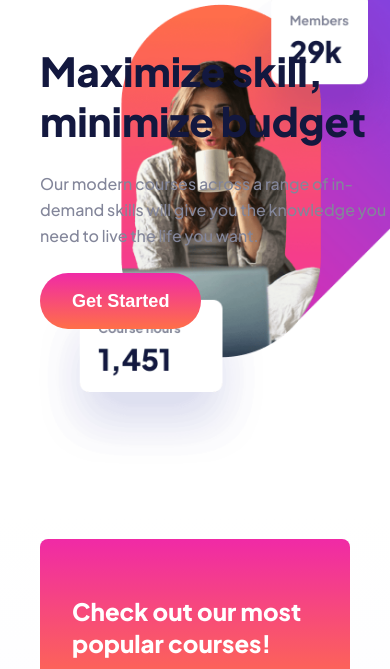
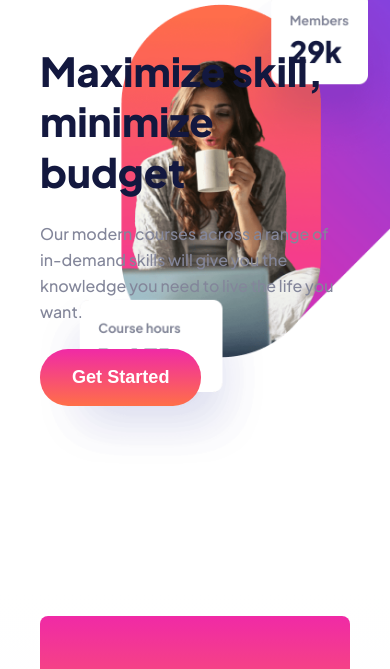
Before and after one commit to jefflangtech/elearning-landing-page, a plain HTML site: page index.html in a window 390 px wide. Shown: the part 121-790 px from the top of the page. Drawn offline with Linux system fonts and the light colour scheme.

Commit message:
Added break points between desktop and table for the header section

```diff
--- a/resources/css/index.css
+++ b/resources/css/index.css
@@ -150,10 +150,15 @@ header {
   margin-right: 1rem;
 }
 
+main {
+  background-image: linear-gradient(#ffffff, #f0f1ff);
+}
+
 .courses {
+  max-width: 118rem;
   --grid-column-gap: 1.88rem;
   padding-inline: 10.3rem;
-  background-image: linear-gradient(#ffffff, #f0f1ff);
+  margin-inline: auto;
   display: grid;
   grid-template-columns: repeat(auto-fill, minmax(max(16.5rem, calc((100% / 3) - var(--grid-column-gap))), 1fr));
   row-gap: 3.5rem;
@@ -213,6 +218,48 @@ footer {
 
 /* Media Queries */
 
+/* Break Point 1200px */
+@media (max-width: 1200px) {
+  header {
+    background-size: max(82.5%, 50rem);
+    background-position-y: min(calc(66.5rem - 100vw), -3rem);
+  }
+  .header-cta {
+    margin-bottom: calc(100vw * 0.128);
+    padding-inline: 10.3%;
+  }
+  .hero {
+    padding-inline: 10.3%;
+  }
+  .hero > h1 {
+    font-size: 3rem;
+    line-height: 3.5rem;
+    margin-bottom: 1.6rem;
+  }
+}
+
+/* Break Point 900px */
+@media (max-width: 900px) {
+  .header-cta {
+    padding-inline: 2.5rem;
+  }
+  .hero {
+    padding-left: 2.5rem;
+    max-width: 22rem;
+  }
+  .hero > h1 {
+    font-size: 2.5rem;
+    line-height: 3.15rem;
+    margin-bottom: 1.5rem;
+  }
+  .hero > p {
+    font-size: 1rem;
+    line-height: 1.63rem;
+    margin-right: 0rem;
+    margin-bottom: 1.5rem;
+  }
+}
+
 /* Tablet Screens */
 @media (max-width: 768px) {
   header {
@@ -223,7 +270,6 @@ footer {
     background-repeat: no-repeat;
   }
   .header-cta {
-    padding-inline: 2.5rem;
     margin-bottom: 6.18rem;
   }
   .header-cta > img {
@@ -238,14 +284,8 @@ footer {
     min-width: 8.75rem;
   }
   .hero {
-    padding-left: 2.5rem;
     max-width: 24.88rem;
     padding-bottom: 11.63rem;
-  }
-  .hero > h1 {
-    font-size: 2.5rem;
-    line-height: 3.15rem;
-    margin-bottom: 1.5rem;
   }
   .hero > p {
     font-size: 1rem;
```
